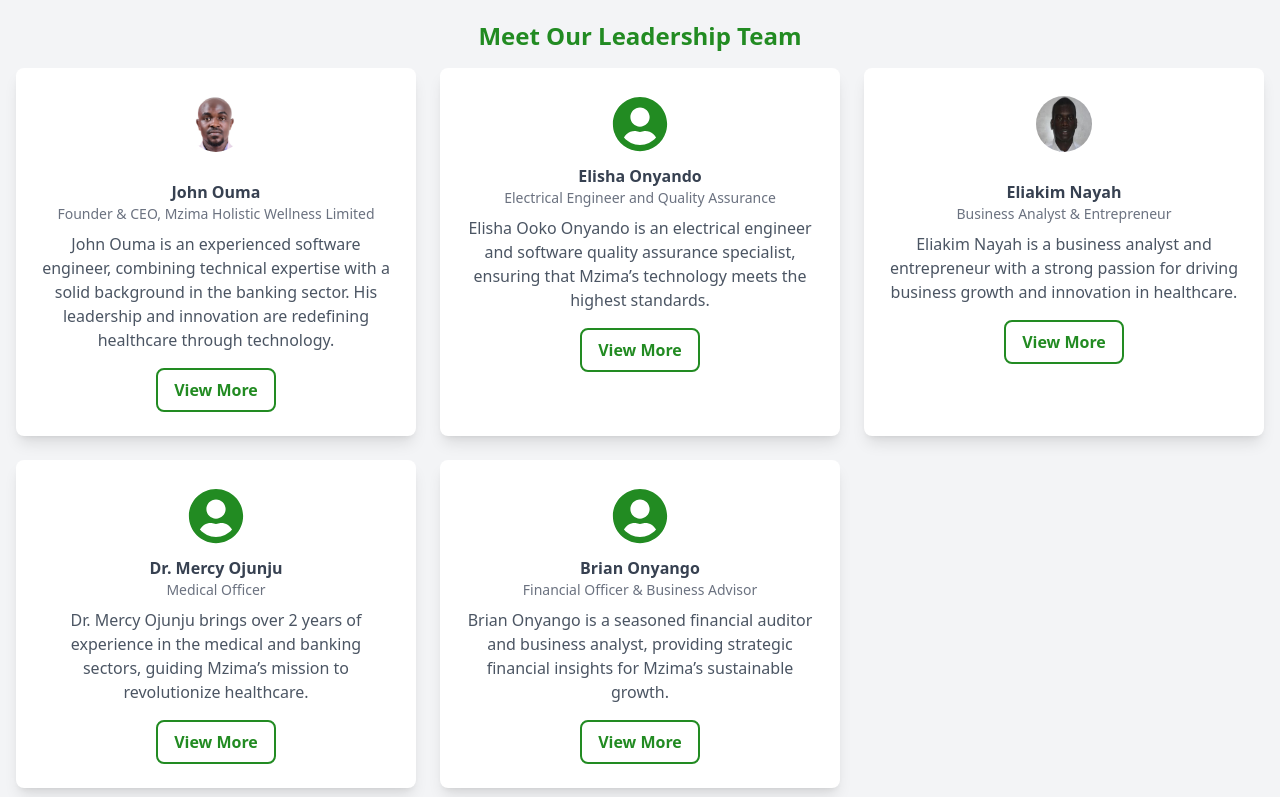
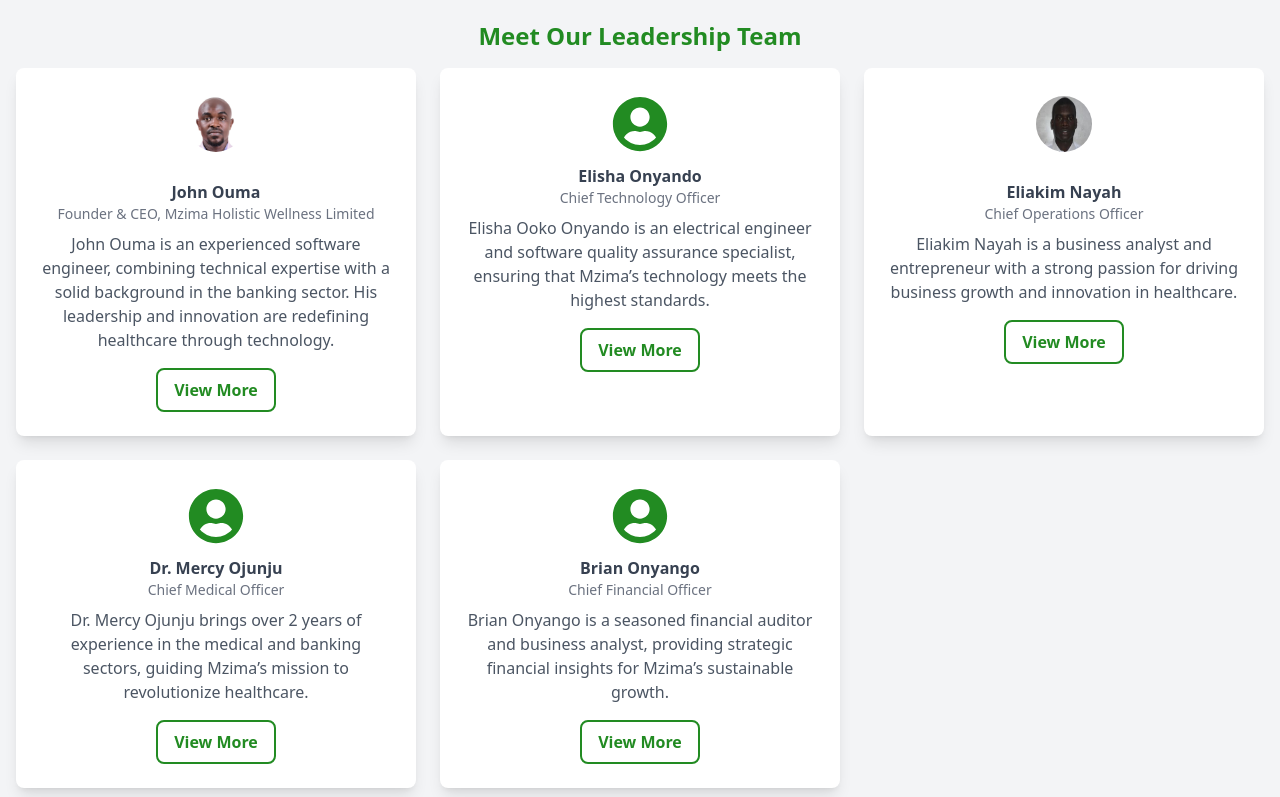
Before and after one commit to OumaArera/migason-power, a React (Create React App) app: page /join in a window 1280 px wide. Shown: the part 630-1427 px from the top of the page. Built offline with nearby package versions, Linux system fonts and the light colour scheme.

Commit message:
feat: add details

```diff
--- a/src/Join.jsx
+++ b/src/Join.jsx
@@ -15,7 +15,7 @@ const teamMembers = [
   },
   {
     name: 'Elisha Onyando',
-    title: 'Electrical Engineer and Quality Assurance',
+    title: 'Chief Technology Officer',
     image: <FaUserCircle className="text-[#228B22] w-16 h-16 rounded-full border-4 border-white" />,
     shortBio:
       'Elisha Ooko Onyando is an electrical engineer and software quality assurance specialist, ensuring that Mzima’s technology meets the highest standards.',
@@ -24,7 +24,7 @@ const teamMembers = [
   },
   {
     name: 'Eliakim Nayah',
-    title: 'Business Analyst & Entrepreneur',
+    title: 'Chief Operations Officer',
     image: eliakim,
     shortBio:
       'Eliakim Nayah is a business analyst and entrepreneur with a strong passion for driving business growth and innovation in healthcare.',
@@ -33,7 +33,7 @@ const teamMembers = [
   },
   {
     name: 'Dr. Mercy Ojunju',
-    title: 'Medical Officer',
+    title: 'Chief Medical Officer',
     image: <FaUserCircle className="text-[#228B22] w-16 h-16 rounded-full border-4 border-white" />,
     shortBio:
       'Dr. Mercy Ojunju brings over 2 years of experience in the medical and banking sectors, guiding Mzima’s mission to revolutionize healthcare.',
@@ -42,7 +42,7 @@ const teamMembers = [
   },
   {
     name: 'Brian Onyango',
-    title: 'Financial Officer & Business Advisor',
+    title: 'Chief Financial Officer',
     image: <FaUserCircle className="text-[#228B22] w-16 h-16 rounded-full border-4 border-white" />,
     shortBio:
       'Brian Onyango is a seasoned financial auditor and business analyst, providing strategic financial insights for Mzima’s sustainable growth.',
```
